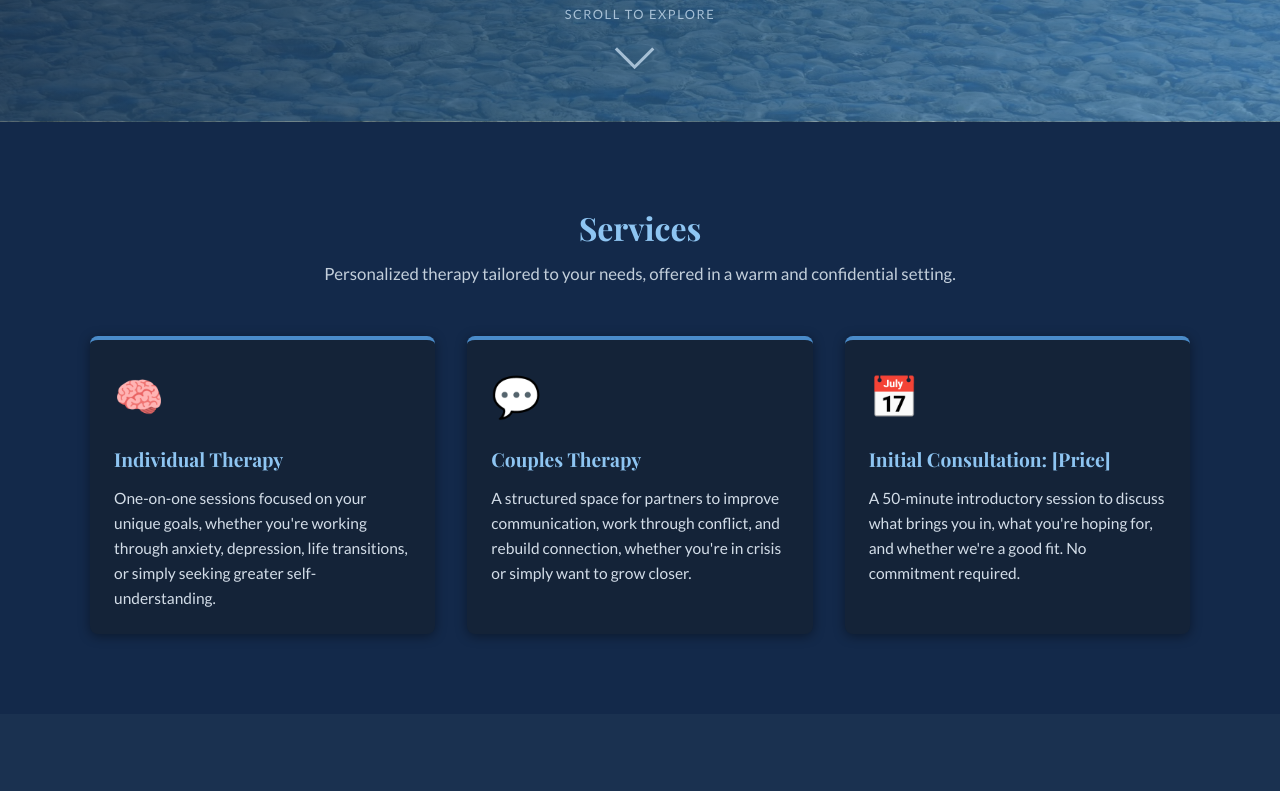
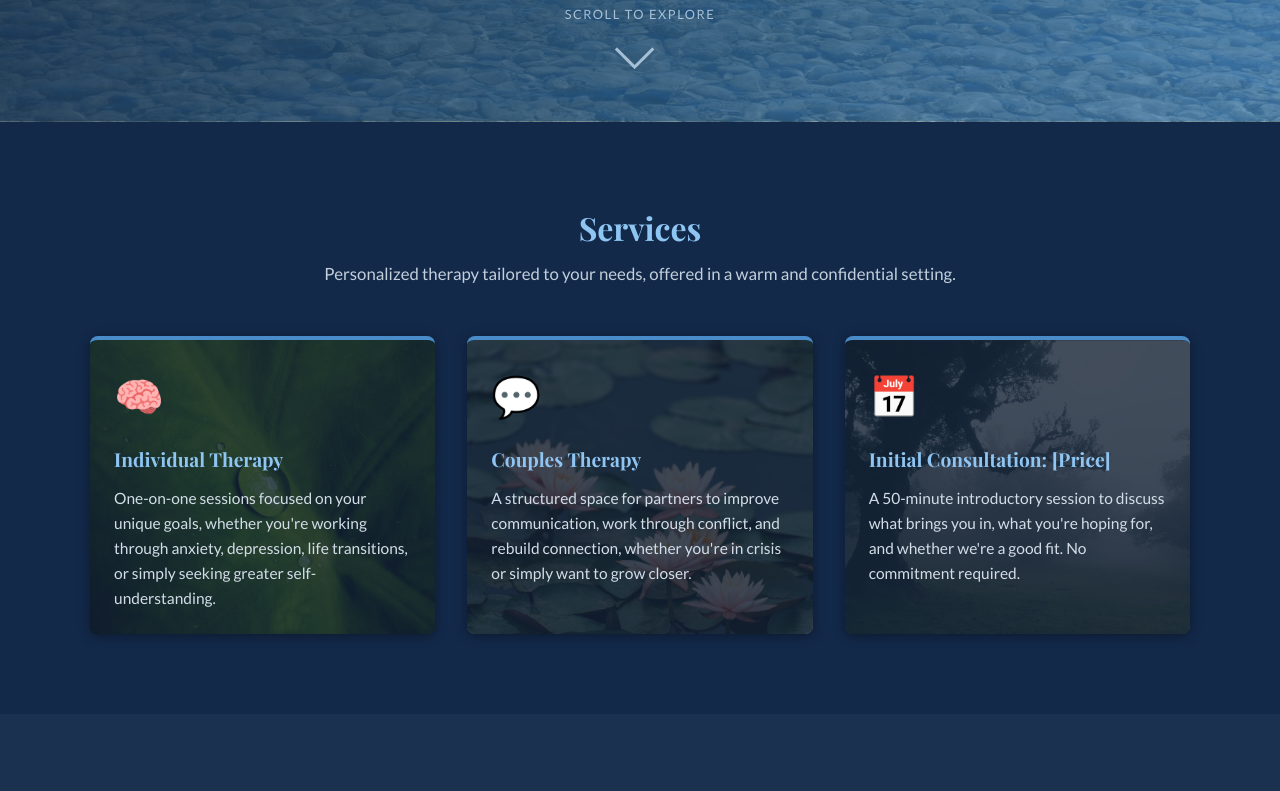
Before and after one commit to luce-vision/Julia-Laplaza-Psychotherapy-Site, a plain HTML site: page index.html in a window 1280 px wide. Shown: the part 536-1327 px from the top of the page. Drawn offline with nearby package versions, Linux system fonts and the light colour scheme; a web font is replaced by a local one.

Commit message:
Add photo backgrounds to Services cards

```diff
--- a/index.html
+++ b/index.html
@@ -38,7 +38,7 @@
       <p class="section-subtitle">Personalized therapy tailored to your needs, offered in a warm and confidential setting.</p>
       <div class="services-grid-3">
 
-        <div class="service-card">
+        <div class="service-card card-individual">
           <div class="card-body">
             <div class="icon">🧠</div>
             <h3>Individual Therapy</h3>
@@ -46,7 +46,7 @@
           </div>
         </div>
 
-        <div class="service-card">
+        <div class="service-card card-couples">
           <div class="card-body">
             <div class="icon">💬</div>
             <h3>Couples Therapy</h3>
@@ -54,7 +54,7 @@
           </div>
         </div>
 
-        <div class="service-card">
+        <div class="service-card card-consultation">
           <div class="card-body">
             <div class="icon">📅</div>
             <h3>Initial Consultation: [Price]</h3>
--- a/style.css
+++ b/style.css
@@ -246,6 +246,26 @@ section {
 
 .service-card .card-body {
   padding: 1.5rem;
+}
+
+/* Service card background photos, darkened so text stays readable */
+.service-card.card-individual,
+.service-card.card-couples,
+.service-card.card-consultation {
+  background-size: cover;
+  background-position: center;
+}
+
+.service-card.card-individual {
+  background-image: linear-gradient(rgba(20, 35, 56, 0.80), rgba(20, 35, 56, 0.80)), url('card-leaf.jpg');
+}
+
+.service-card.card-couples {
+  background-image: linear-gradient(rgba(20, 35, 56, 0.80), rgba(20, 35, 56, 0.80)), url('card-lilies.jpg');
+}
+
+.service-card.card-consultation {
+  background-image: linear-gradient(rgba(20, 35, 56, 0.80), rgba(20, 35, 56, 0.80)), url('card-forest.jpg');
 }
 
 .service-card .icon {
```
Also changed, not shown: card-forest.jpg (added), card-leaf.jpg (added), card-lilies.jpg (added).
